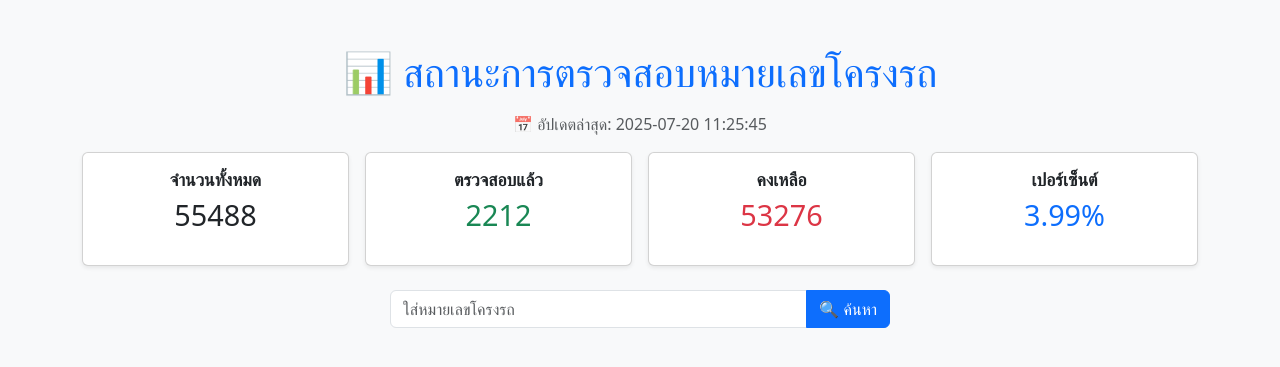
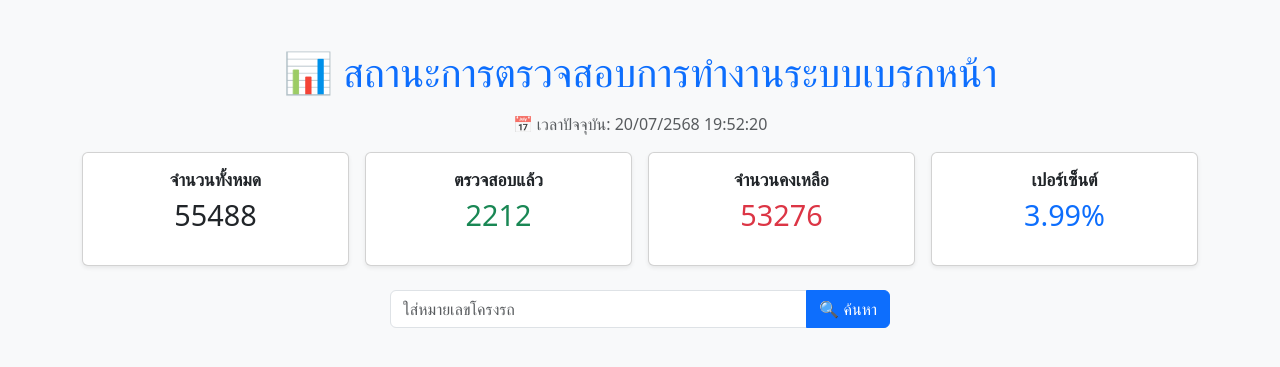
Before and after one commit to kittiphong430/pj1, a Flask app: page / in a window 1280 px wide. Shown: the part 57-424 px from the top of the page. Run offline with Flask 3, Linux system fonts and the light colour scheme; data comes from the database, SQL or seed files in the repository.

Commit message:
Add files via upload

```diff
--- a/templates/index.html
+++ b/templates/index.html
@@ -3,7 +3,7 @@
 <head>
     <meta charset="UTF-8">
     <meta name="viewport" content="width=device-width, initial-scale=1">
-    <title>สถานะการตรวจสอบ</title>
+    <title>สถานะการตรวจสอบการทำงานระบบเบรกหน้า</title>
     <link href="https://cdn.jsdelivr.net/npm/bootstrap@5.3.0/dist/css/bootstrap.min.css" rel="stylesheet">
     <style>
         .card-title {
@@ -34,8 +34,30 @@
 </nav>
 
 <div class="container py-4">
-    <h1 class="mb-3 text-center text-primary">📊 สถานะการตรวจสอบหมายเลขโครงรถ</h1>
-    <p class="text-center text-muted">📅 อัปเดตล่าสุด: 2025-07-20 11:25:45</p>
+    <h1 class="mb-3 text-center text-primary">📊 สถานะการตรวจสอบการทำงานระบบเบรกหน้า</h1>
+
+<p class="text-center text-muted">
+    📅 เวลาปัจจุบัน: <span id="datetime"></span>
+</p>
+<script>
+function updateTime() {
+    const now = new Date();
+    const options = {
+        timeZone: 'Asia/Bangkok',
+        year: 'numeric',
+        month: '2-digit',
+        day: '2-digit',
+        hour: '2-digit',
+        minute: '2-digit',
+        second: '2-digit'
+    };
+    const formatter = new Intl.DateTimeFormat('th-TH', options);
+    document.getElementById('datetime').textContent = formatter.format(now);
+}
+setInterval(updateTime, 1000);
+updateTime();
+</script>
+
 
     <div class="row text-center g-3 mb-4">
         <div class="col-6 col-md-3">
@@ -57,7 +79,7 @@
         <div class="col-6 col-md-3">
             <div class="card shadow-sm h-100">
                 <div class="card-body">
-                    <h5 class="card-title">คงเหลือ</h5>
+                    <h5 class="card-title">จำนวนคงเหลือ</h5>
                     <p class="display-6 text-danger">{{ remaining }}</p>
                 </div>
             </div>
```
